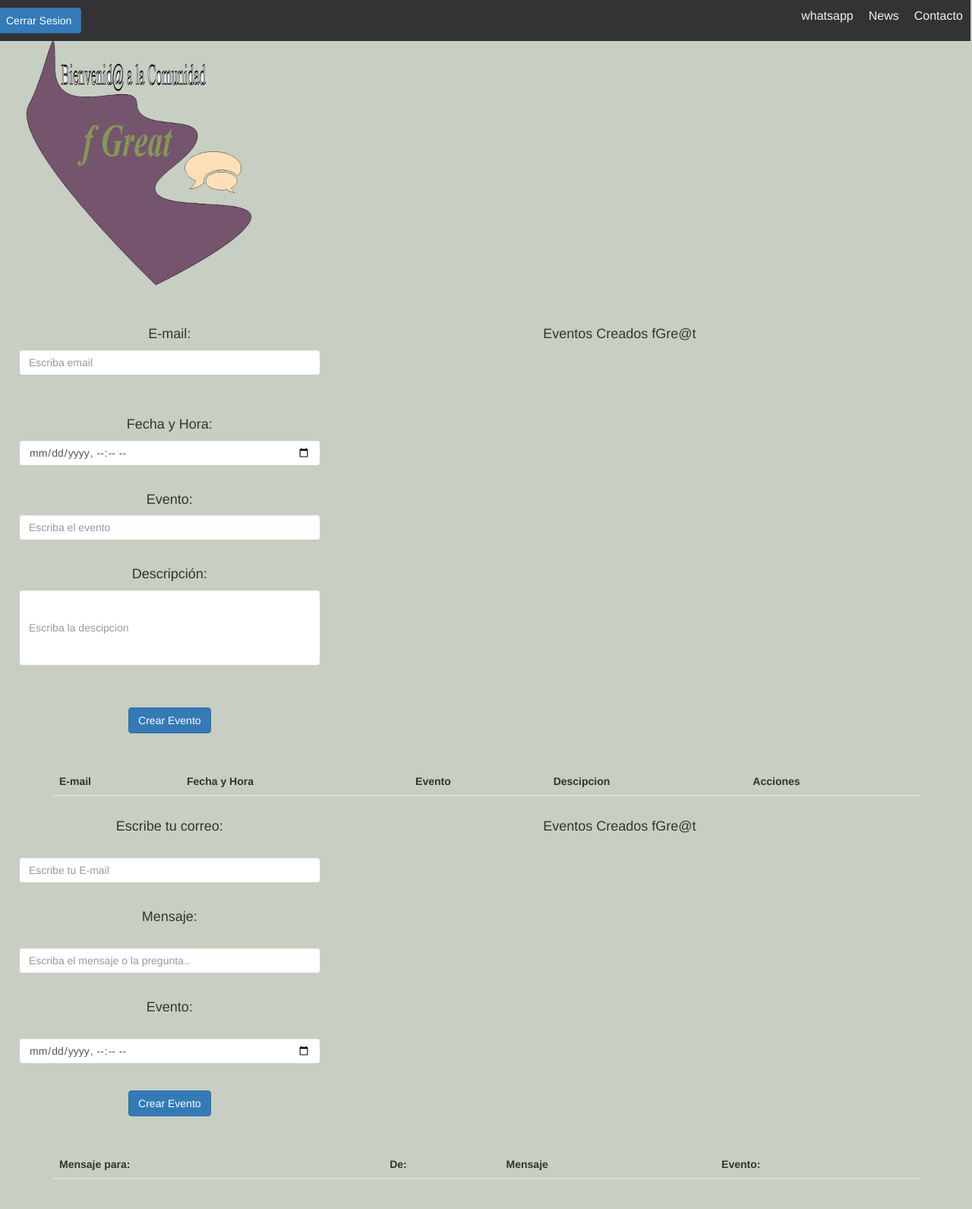
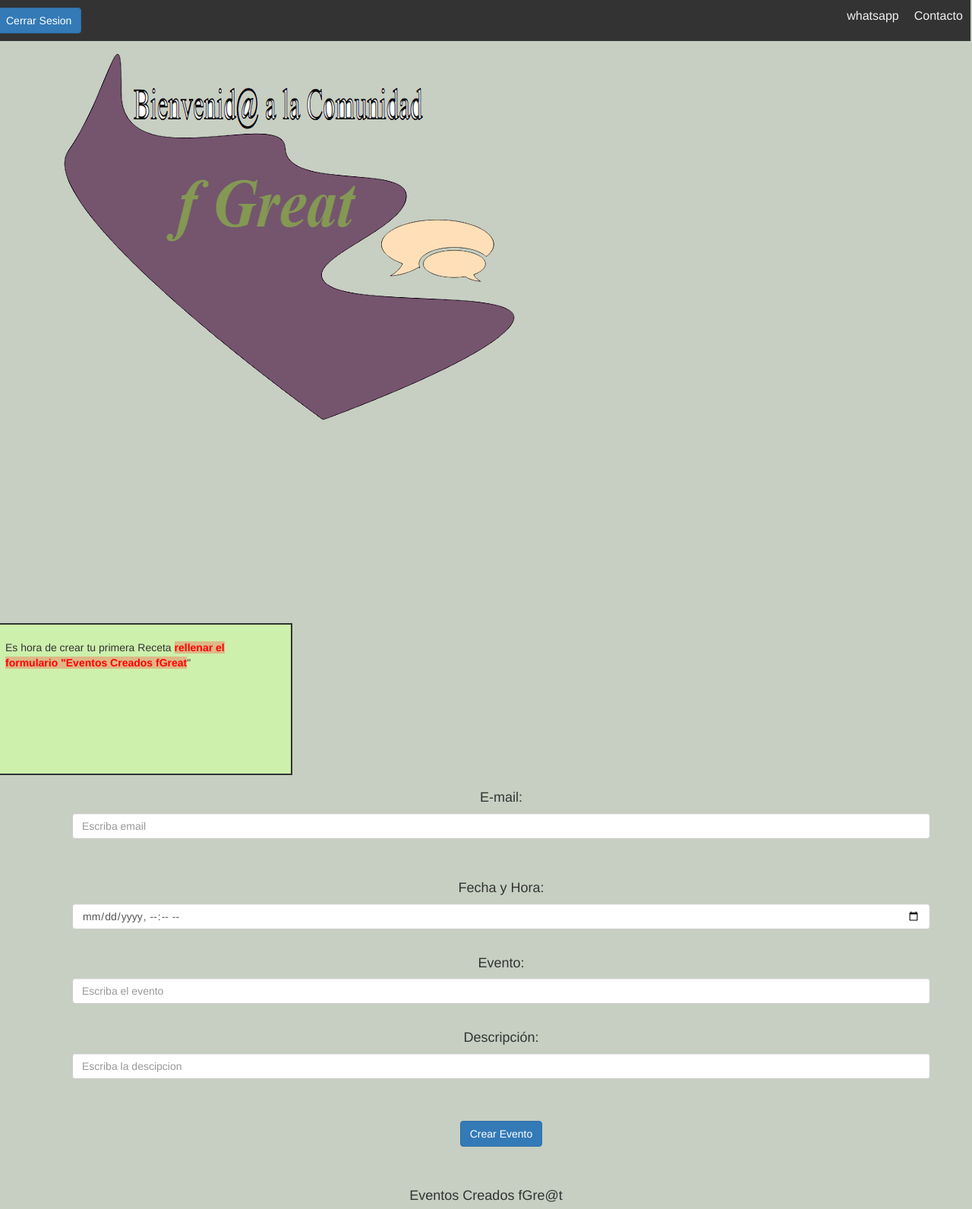
Before and after one commit to worldonlinegame/pfGreat, a website: page index.html in a window 1280 px wide. Shown: the top 1591 px of the page at 76% size. Drawn offline with nearby package versions, Linux system fonts and the light colour scheme; sample sign-in values are in the browser's storage.

Commit message:
mod index.html

```diff
--- a/index.html
+++ b/index.html
@@ -7,7 +7,6 @@
     <title>fGreat</title>
 
     <link href="//maxcdn.bootstrapcdn.com/bootstrap/3.3.0/css/bootstrap.min.css" rel="stylesheet" id="bootstrap-css">
-    <script src="//maxcdn.bootstrapcdn.com/bootstrap/3.3.0/js/bootstrap.min.js"></script>
     <script src="//code.jquery.com/jquery-1.11.1.min.js"></script>
     <link rel="stylesheet" type="text/css" href="css/style.css">
 </head>
@@ -17,7 +16,6 @@
             <div id="navbar">
                 <button id="logout" class="btn btn-primary btn-btn-block" action="js/index.js" style="margin: 10px" >Cerrar Sesion</button>
       <a href="contact.html">Contacto</a>
-      <a href="#news">News</a>
       <a href="#" type="submit"  onclick="showDiv()"  >whatsapp</a>
     </div>
 
@@ -28,16 +26,18 @@
             receta por el whatsapp de la comunidad, estar al dia y no perderte ningun evento o simplemente pasar a saludar y conocer gente nueva.<span id="texto2"> Solo tienes que escanear el codigo QR</span>
             checked "checkbox"  y luego presione el boton  <span id="span2">  "Cerrar whatsapp"  </span> para cerrar la ventana  -> <input type="radio" name="select" id="select"></p>
             <button class="btn btn-success" type="button" onclick="showDiv()">Cerrar whatsapp</button>
-            <img src="img/Untitled.png" alt="" width="200" height="200">
+            <img src="img/Untitled.png" alt="">
     </div>
+    <img src="img/logoo.png" alt="">
+    <p>Es hora de crear tu primera Receta <span id="texto2">rellenar el formulario "Eventos Creados fGreat</span>" </p>
 
     <div class="container-group"style="content: center 0px;">
-        <img src="img/logoo.png" alt="" width="400" height="400">
+
         <link href="https://whatsapp.com/channel/0029VaIuvppDJ6H73Isdoc0P" >
 
      </div>
 
-    <div class="container text-center col-md-4" style="right: 0px; position: relative">
+    <div class="container text-center position: relative">
         <div class="row">
             <ul class="thumbnails">
 
@@ -57,7 +57,7 @@
                         </div>
                         <div class="form-group">
                             <h4> Descripción:</h4>
-                            <input class="form-control" style="width: 100%; height: 100px"  type="text" id="evento" placeholder="Escriba la descipcion " required><br><br>
+                            <input class="form-control"  type="text" id="evento" placeholder="Escriba la descipcion " required><br><br>
                         </div>
                         <div class="form-group" hidden>
                            <input type="radio" name="select" id="select">
@@ -91,8 +91,8 @@
     </table>
 </div>
 <!--  Formulario de respuestas de eventos -->
-
-<div class="container text-center col-md-4" style="right: 0px; position: relative" id="chatsEvento">
+<p>Ahora ya puedes enviar consultas al evento que estes interesad@, solo tienes que seleccionar <span id="texto2">checked "Acciones"</span> del evento al que quieres hacer la consulta y <span id="texto2">rellenar el formulario "Consult@s de los Eventos</span>" </p>
+<div class="container text-center position: relative" id="chatsEvento">
     <div class="row">
         <ul class="thumbnails">
 
@@ -111,10 +111,10 @@
                 <div class="form-group">
                     <h4> Evento:</h4>
                     <label for="txtGender"></label>
-                <input class="form-control" type="datetime-local" id="txtGender"  placeholder="Escriba el evento" required><br>
+                <input class="form-control" type="datetime-local" id="txtGender" placeholder="Escriba el evento" required><br>
                 </div>
 
-                <button class="btn btn-primary" type="submit" id="btnAssignPet"> Crear Evento</button> <br>
+                <button class="btn btn-primary" type="submit" id="btnAssignPet"> Enviar consulta</button> <br>
 
             </form><br>
 
@@ -124,7 +124,7 @@
 </div>
 
 <div class="container">
-    <h4 class="text-center" style=" position: relative">Eventos Creados fGre@t</h4>
+    <h4 class="text-center" style=" position: absolute"> Consult@s del los Eventos</h4>
     <table id="petsTable" class="table table-striped" style=" position: relative">
         <thead>
             <tr>
@@ -135,8 +135,6 @@
             </tr>
         </thead>
         <tbody>
-
-
 
         </tbody>
     </table>
@@ -150,7 +148,7 @@
 <!--<script src="https://unpkg.com/axios/dist/axios.min.js"></script>-->
 
 <script src="js/index.js"></script>
-<script src="js/app.js"></script>
+
 
 </body>
 </html>
```
